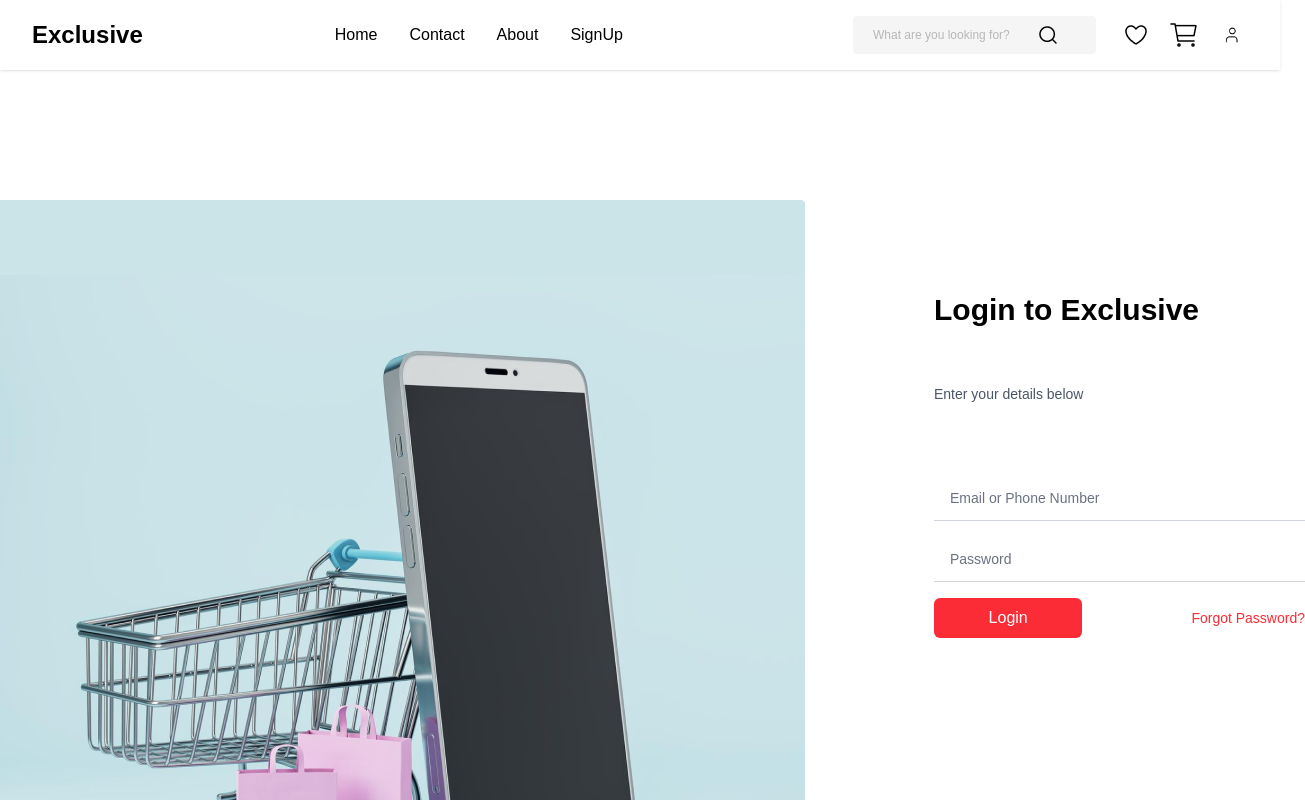
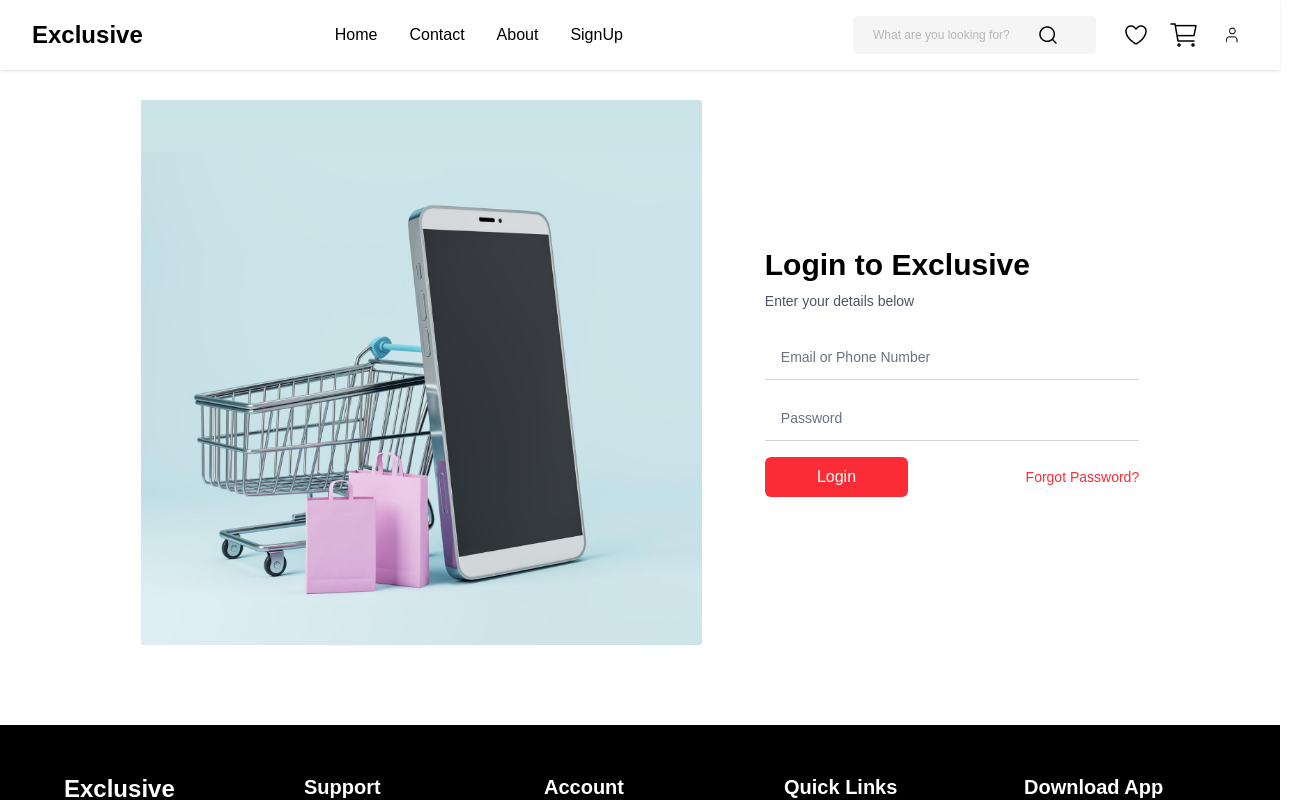
Before and after one commit to Jozeftomy/E-Commerce, a Next.js app: page /login in a window 1280 px wide. Shown: the top 800 px of the page, 1305 px wide, since content can reach past the window. Built offline with nearby package versions, Linux system fonts and the light colour scheme.

Commit message:
responsiveness

```diff
--- a/src/app/login/page.jsx
+++ b/src/app/login/page.jsx
@@ -7,46 +7,47 @@ import Link from "next/link";
 
 const LoginPage = () => {
   return (
-    <div className="bg-white text-black">
-      <div>
+    <div className="bg-white text-black w-full">
       <Navbar />
-      </div>
-      <div className="w-[1305px] h-[781px] top-[200px] relative flex gap-[129px]">
-        <div className="w-[805px] h-[781px] rounded-tr-[4px] rounded-br-[4px]">
+
+      <div className="w-full flex flex-col lg:flex-row items-center justify-center gap-[5%] mt-[100px] relative px-4">
+        {/* Left Image */}
+        <div className="w-full lg:w-[45%] max-w-[800px] h-auto rounded-tr-[4px] rounded-br-[4px]">
           <img
             src="/Images/side-image.png"
             alt="Shopping illustration"
             className="w-full h-full object-cover"
           />
         </div>
-        <div className="w-[371px] h-[530px] gap-[48px] flex flex-col justify-center">
+
+        {/* Login Form */}
+        <div className="w-full lg:w-[30%] max-w-[400px] mt-8 lg:mt-0">
           <h2 className="text-3xl font-semibold mb-2">Login to Exclusive</h2>
           <p className="text-sm text-gray-600 mb-6">Enter your details below</p>
           <form className="space-y-4">
             <InputField type="text" placeholder="Email or Phone Number" />
             <InputField type="password" placeholder="Password" />
 
-            <div className="flex w-full items-center">
+            <div className="flex flex-col lg:flex-row w-full items-center justify-between gap-4">
+              {/* Login Button */}
+              <div className="w-full lg:w-[40%]">
+                <PrimaryButton className="w-full">Login</PrimaryButton>
+              </div>
 
-            <div className="flex w-full items-center justify-between">
-
-          <div className="w-[40%]">
-           <PrimaryButton className="w-auto">Login</PrimaryButton>
-          </div>
-          <div className="w-[60%] flex justify-end">
+              {/* Forgot Password Link */}
+              <div className="w-full lg:w-[60%] flex justify-center lg:justify-end">
                 <Link href="/login" className="text-red-500 text-sm hover:cursor-pointer">
                   Forgot Password?
                 </Link>
               </div>
             </div>
-
-
-</div>
           </form>
         </div>
       </div>
-      <div className="w-full h-[440px] top-[350px] relative">
-  <Footer/>
+
+      {/* Footer */}
+      <div className="w-full h-[440px] mt-20">
+        <Footer />
       </div>
     </div>
   );
--- a/src/app/signup/page.jsx
+++ b/src/app/signup/page.jsx
@@ -12,9 +12,10 @@ const SignUpPage = () => {
       <Navbar />
 
       {/* Container for image + form */}
-      <div className="w-full flex flex-col lg:flex-row items-start justify-start lg:items-center gap-4 mt-[100px] px-4 lg:px-0">
-        {/* Left Image - Flush to left edge */}
-        <div className="w-full lg:w-[60%] max-w-[800px] h-auto rounded-tr-[4px] rounded-br-[4px]">
+      <div className="w-full flex flex-col lg:flex-row items-center justify-center gap-[5%] mt-[100px] px-4">
+        {/* Left Image */}
+
+        <div className="w-full lg:w-[45%] max-w-[800px] h-auto rounded-tr-[4px] rounded-br-[4px] ">
           <img
             src="/Images/side-image.png"
             alt="Shopping illustration"
@@ -23,7 +24,7 @@ const SignUpPage = () => {
         </div>
 
         {/* Signup Form */}
-        <div className="w-full lg:w-[35%] max-w-[400px] mt-8 lg:mt-0">
+        <div className="w-full lg:w-[30%] max-w-[400px] mt-8 lg:mt-0">
           <h2 className="text-3xl font-semibold mb-2">Create an account</h2>
           <p className="text-sm text-gray-600 mb-6">Enter your details below</p>
 
```
Lines whose indentation alone changed are shown as unchanged.
